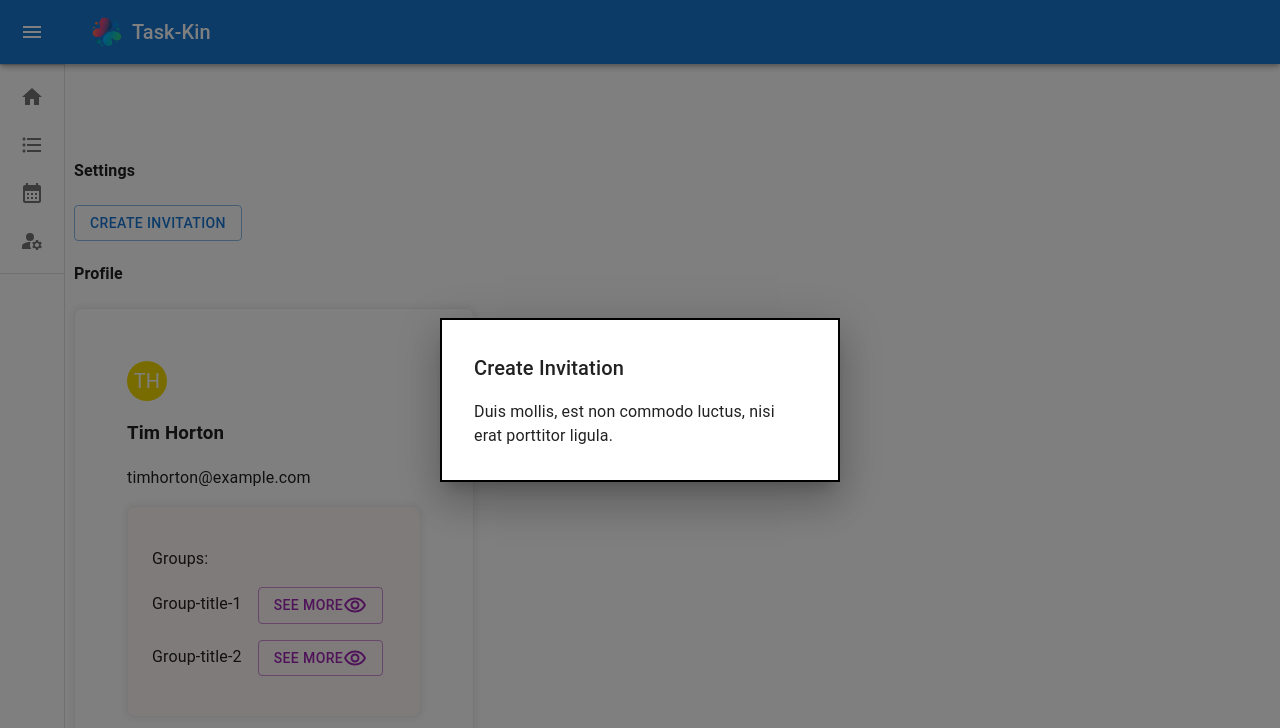
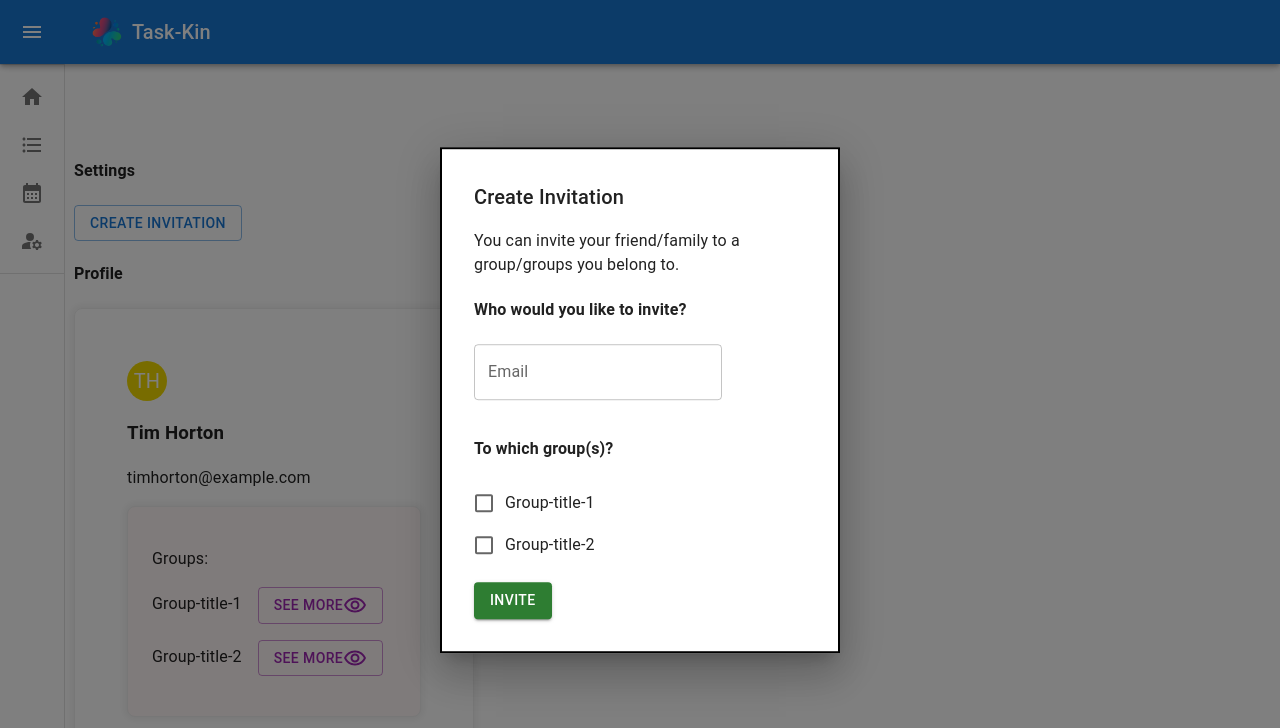
Before and after one commit to koshirok096/task-kin, a React (Create React App) app in the folder client/: page /settings in a window 1280 px wide. Both pictures are taken after a click on the button "CREATE INVITATION". Shown: the top 728 px of the page. Built offline with nearby package versions, Linux system fonts and the light colour scheme.

Commit message:
added the create-invitation-modal

```diff
--- a/client/src/components/CreateInvitationModal/CreateInvitationModal.jsx
+++ b/client/src/components/CreateInvitationModal/CreateInvitationModal.jsx
@@ -2,6 +2,10 @@ import React from 'react';
 import Box from '@mui/material/Box';
 import Typography from '@mui/material/Typography';
 import Modal from '@mui/material/Modal';
+import FormGroup from '@mui/material/FormGroup';
+import FormControlLabel from '@mui/material/FormControlLabel';
+import Checkbox from '@mui/material/Checkbox';
+import { Button, TextField } from '@mui/material';
 
 const modalStyle = {
   position: 'absolute',
@@ -23,8 +27,23 @@ export default function OpenCreateInvitationModal({ open, onClose }) {
             Create Invitation
           </Typography>
           <Typography sx={{ mt: 2 }}>
-            Duis mollis, est non commodo luctus, nisi erat porttitor ligula.
+            You can invite your friend/family to a group/groups you belong to.
           </Typography>
+          <h4>Who would you like to invite?</h4>
+          <TextField
+            id="outlined-basic"
+            label="Email"
+            variant="outlined"
+            type="email"
+            sx={{ marginBottom: '1rem' }}
+          />
+          <h4>To which group(s)?</h4>
+          <FormGroup>
+            <FormControlLabel control={<Checkbox />} label="Group-title-1" />
+            <FormControlLabel control={<Checkbox />} label="Group-title-2" />
+          </FormGroup>
+          <Button variant="contained" color="success" sx={{ marginTop: '1rem' }}>Invite</Button>
+
         </Box>
       </Modal>
     );
```
Also changed, not shown: 1 other file (tests, documents, lock files or other folders).
